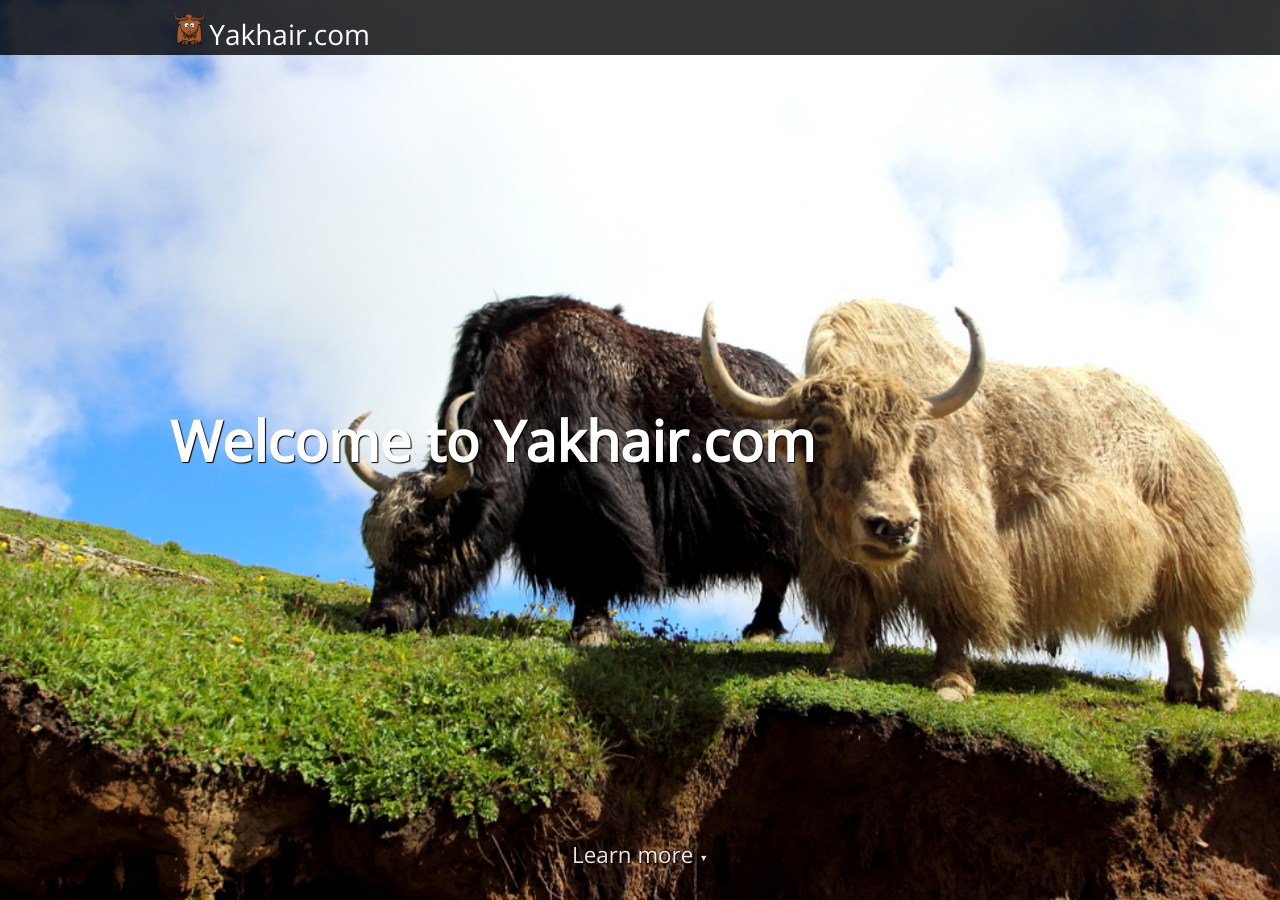
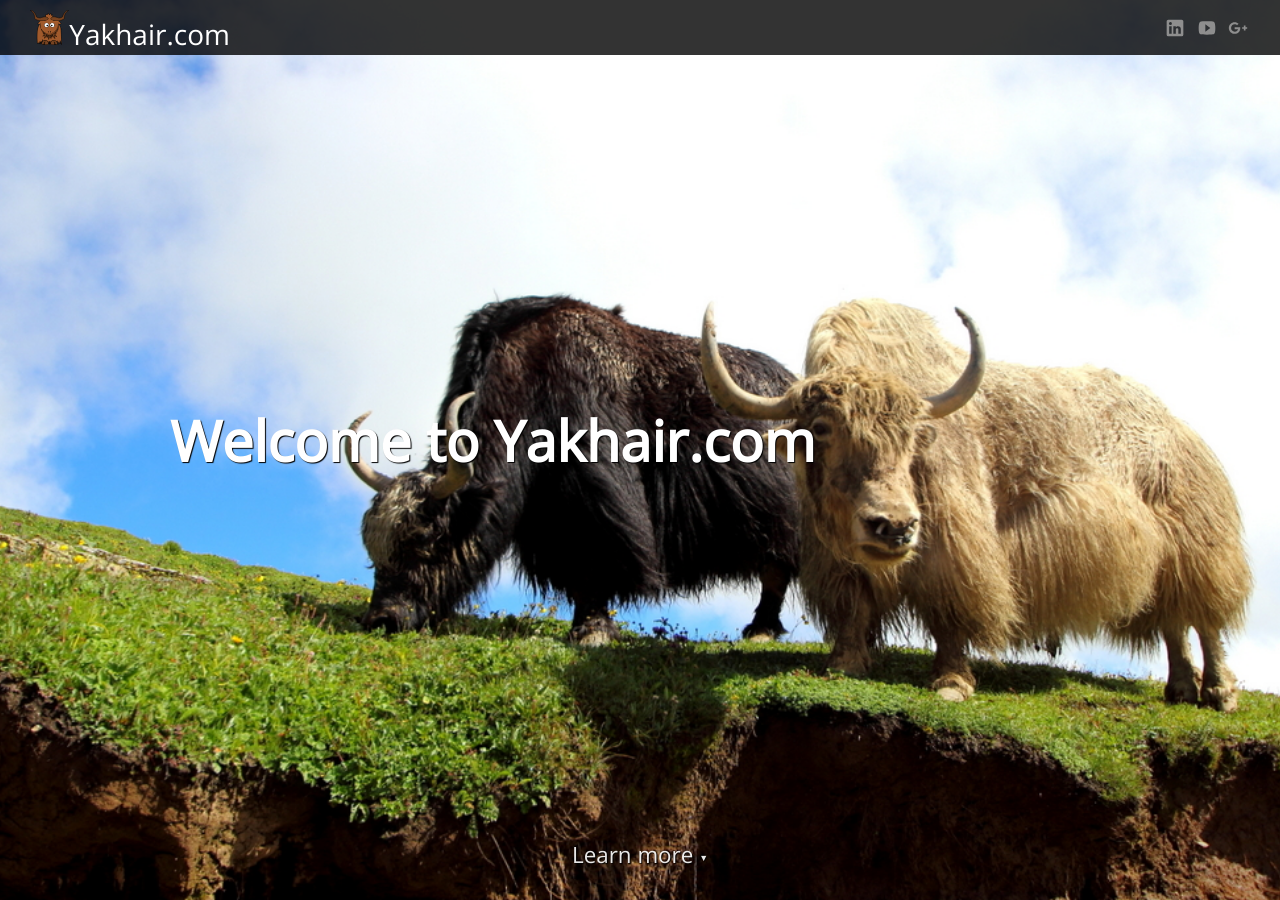
Before and after one commit to StilgarISCA/Yakhair, a Jekyll site: the page built from index.html, in a window 1280 px wide and 900 px high. Built offline with Jekyll 4.4.1, drawn with Linux system fonts in a browser that asks for light colours; nearby versions of some CDN libraries; some of the changed text lies outside the part shown.

Commit message:
Clean up footer.
Get rid of unused data in footer, yml and also css. Move the social media icons into the header.

```diff
--- a/_includes/footer.html
+++ b/_includes/footer.html
@@ -1,39 +1,2 @@
-<footer>
-    <p class="editor-link" style="margin-bottom: 20px;"><a href="cloudcannon:collections/_data/company.yml" class="btn"><strong>&#9998;</strong> Update footer</a></p>
-    <div class="container">
-        <div class="about">
-            <p>{{ site.data.company.mission_statement }}</p>
-        </div>
-
-        <div class="contact">
-            <address>
-                <a href="https://www.google.com/maps/place/{{ site.data.company.address | url_encode }}">
-                    {% include icons/footer.html icon="place" %} {{ site.data.company.address }}
-                </a>
-            </address>
-            <p class="email">
-                <a href="mailto:{{ site.data.company.email }}">
-                    {% include icons/footer.html icon="email" %} {{ site.data.company.email }}
-                </a>
-            </p>
-            <p class="phone">
-                <a href="tel:{{ site.data.company.phone | replace: ' ', '-' }}">
-                    {% include icons/footer.html icon="phone" %} {{ site.data.company.phone }}
-                </a>
-            </p>
-        </div>
-
-        <div class="sharing">
-            <a class="linkedin" href="https://www.linkedin.com/in/{{ site.data.company.linkedin }}/">
-                {% include icons/social-media.html social_icon="linkedin" %}
-            </a>
-            <a class="youtube" href=https://www.youtube.com/channel/{{ site.data.company.youtube }}/">
-                {% include icons/social-media.html social_icon="youtube" %}
-            </a>
-            <a class="google-plus" href="https://plus.google.com/{{ site.data.company.google_plus }}">
-                {% include icons/social-media.html social_icon="google-plus" %}
-            </a>
-        </div>
-    </div>
-</footer>
+<footer></footer>
 <p class="copyright">Copyright {{ 'now' | date: "%Y" }} yakhair.com</p>
--- a/_includes/header.html
+++ b/_includes/header.html
@@ -2,4 +2,15 @@
     <div class="container">
         <a href="{{ site.baseurl }}/"><img src="{{ site.baseurl }}/images/cartoon-yak.svg" height="35"/>Yakhair.com</a>
     </div>
+    <div class="container right-align">
+        <a class="linkedin" href="https://www.linkedin.com/in/{{ site.data.company.linkedin }}/">
+            {% include icons/social-media.html social_icon="linkedin" %}
+        </a>
+        <a class="youtube" href=https://www.youtube.com/channel/{{ site.data.company.youtube }}/">
+            {% include icons/social-media.html social_icon="youtube" %}
+        </a>
+        <a class="google-plus" href="https://plus.google.com/{{ site.data.company.google_plus }}">
+            {% include icons/social-media.html social_icon="google-plus" %}
+        </a>
+    </div>
 </nav>
--- a/_includes/icons/social-media.html
+++ b/_includes/icons/social-media.html
@@ -1,6 +1,4 @@
 {% case include.social_icon %}
-	{% when "facebook" %}
-		<svg fill="#000000" height="24" viewBox="0 0 24 24" width="24" xmlns="http://www.w3.org/2000/svg"><path d="M19,4V7H17A1,1 0 0,0 16,8V10H19V13H16V20H13V13H11V10H13V7.5C13,5.56 14.57,4 16.5,4M20,2H4A2,2 0 0,0 2,4V20A2,2 0 0,0 4,22H20A2,2 0 0,0 22,20V4C22,2.89 21.1,2 20,2Z" /></svg>
 	{% when "google-plus" %}
 		<svg fill="#000000" height="24" viewBox="0 0 24 24" width="24" xmlns="http://www.w3.org/2000/svg"><path d="M23,11H21V9H19V11H17V13H19V15H21V13H23M8,11V13.4H12C11.8,14.4 10.8,16.4 8,16.4C5.6,16.4 3.7,14.4 3.7,12C3.7,9.6 5.6,7.6 8,7.6C9.4,7.6 10.3,8.2 10.8,8.7L12.7,6.9C11.5,5.7 9.9,5 8,5C4.1,5 1,8.1 1,12C1,15.9 4.1,19 8,19C12,19 14.7,16.2 14.7,12.2C14.7,11.7 14.7,11.4 14.6,11H8Z" /></svg>
 	{% when "instagram" %}
--- a/_sass/elements.scss
+++ b/_sass/elements.scss
@@ -44,21 +44,22 @@
 	background: rgba(0, 0, 0, .8);
 	padding: 10px 0;
 	position: fixed;
-	width: 100%;
 	color: #fff;
+    width: 100%;
 	z-index: 999;
 	line-height: 0;
+    display: flex;
+    align-items: center;
 
     .container a {
         font-size: 1.75em;
         color: #fff;
         text-decoration: none;
-        align-items: center;
     }
 
-	.button a {
-		padding: 13px;
-		font-size: .8em;
+    svg {
+        fill: #8e8e8e;
+        height: 20px;
 	}
 }
 
@@ -68,6 +69,9 @@
 	background-repeat: no-repeat;
 	height: 100vh;
 	display: flex;
+    flex-wrap: wrap;
+    flex-direction: row;
+    justify-content: space-between;
 	align-items: center;
 	color: #fff;
 	text-shadow: 1px 1px 1px #000;
@@ -80,22 +84,6 @@
 
 section {
 	padding: 60px 0;
-}
-
-form {
-	display: flex;
-	flex-wrap: wrap;
-	max-width: 500px;
-	margin: 0 auto;
-
-	input[type="text"] {
-		flex-grow: 1;
-	}
-
-	input[type="submit"] {
-		border-top-right-radius: 5px;
-		border-bottom-right-radius: 5px;
-	}
 }
 
 .button a, input[type="submit"], input[type="text"] {
--- a/_sass/layout.scss
+++ b/_sass/layout.scss
@@ -7,14 +7,8 @@
 	box-sizing: border-box;
 }
 
-.donate {
-	text-align: center;
-}
-
-nav .button {
-	position: absolute;
-	right: 35px;
-	top: 4px;
+.right-align {
+	text-align: right;
 }
 
 .thirds {
@@ -44,6 +38,7 @@
 		}
 	}
 }
+
 blockquote {
 	padding: 0;
 	margin: 50px 0 0 0;
@@ -102,7 +97,6 @@
 
 footer {
 	background: #000;
-
 	padding: 40px 0;
 
 	&, a {
```
Also changed, not shown: _data/company.yml (+1 -8 lines).
